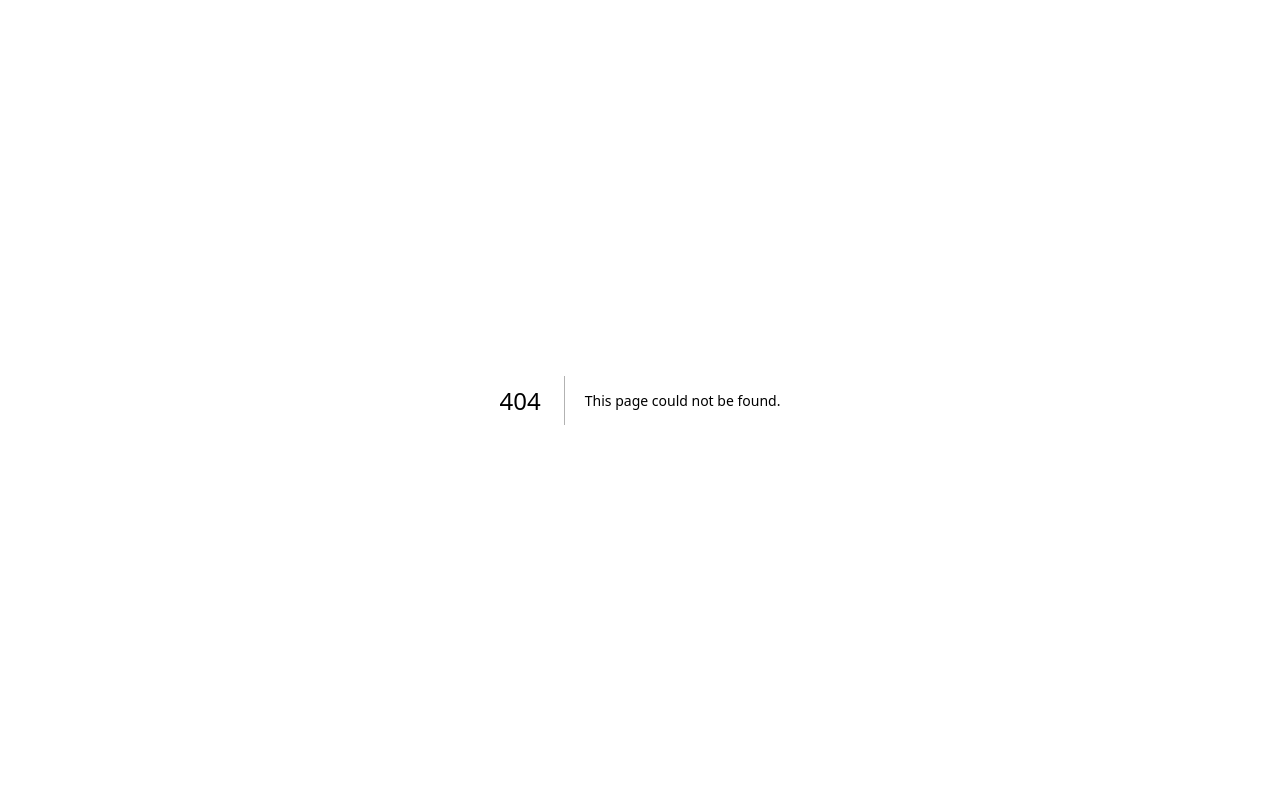
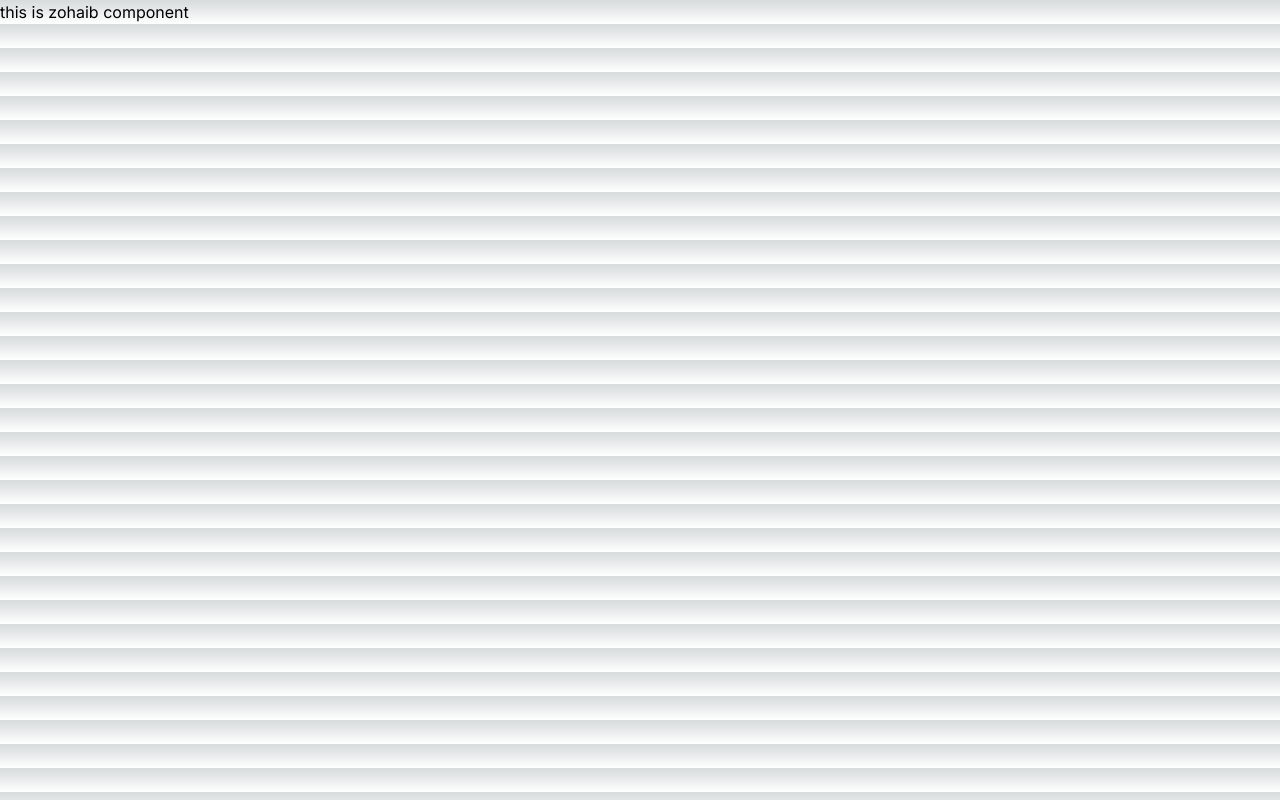
Before and after one commit to zohaibiqbal00/team-work, a Next.js app in the folder my-app/: page /zohaib in a window 1280 px wide. Before the commit this address had no page. Built offline with nearby package versions, Linux system fonts and the light colour scheme.

Commit message:
added new component for zohaib

```diff
--- /dev/null
+++ b/my-app/app/zohaib/page.tsx
@@ -0,0 +1,11 @@
+import React from 'react'
+
+const page = () => {
+  return (
+    <div>
+      this is zohaib component
+    </div>
+  )
+}
+
+export default page
```
